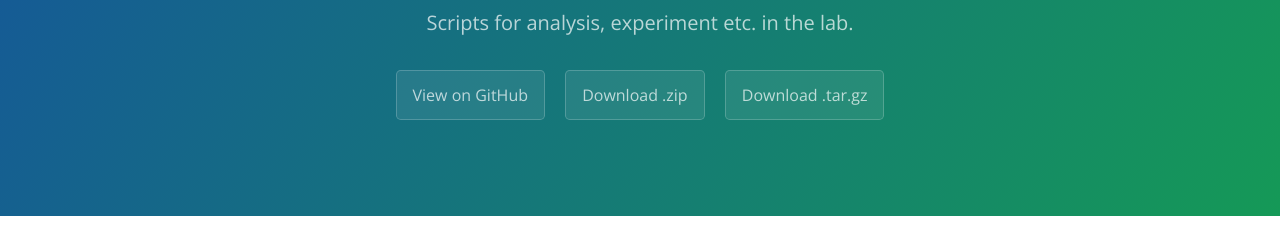
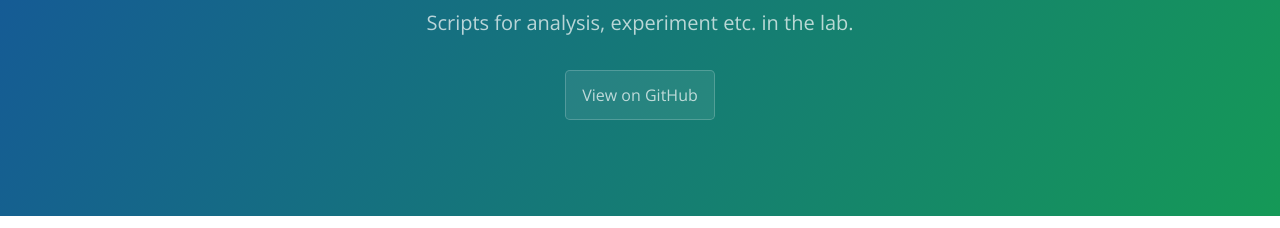
Before and after one commit to htwangtw/mindwanderinglabYork, a plain HTML site: page index.html in a window 1280 px wide. Shown: the part 167-395 px from the top of the page. Drawn offline with nearby package versions, Linux system fonts and the light colour scheme.

Commit message:
Update index.html

```diff
--- a/index.html
+++ b/index.html
@@ -14,8 +14,6 @@
       <h1 class="project-name">Lab tools</h1>
       <h2 class="project-tagline">Scripts for analysis, experiment etc. in the lab. </h2>
       <a href="https://github.com/htwangtw/mindwanderinglabYork" class="btn">View on GitHub</a>
-      <a href="https://github.com/htwangtw/mindwanderinglabYork/zipball/master" class="btn">Download .zip</a>
-      <a href="https://github.com/htwangtw/mindwanderinglabYork/tarball/master" class="btn">Download .tar.gz</a>
     </section>
 
     <section class="main-content">
```
